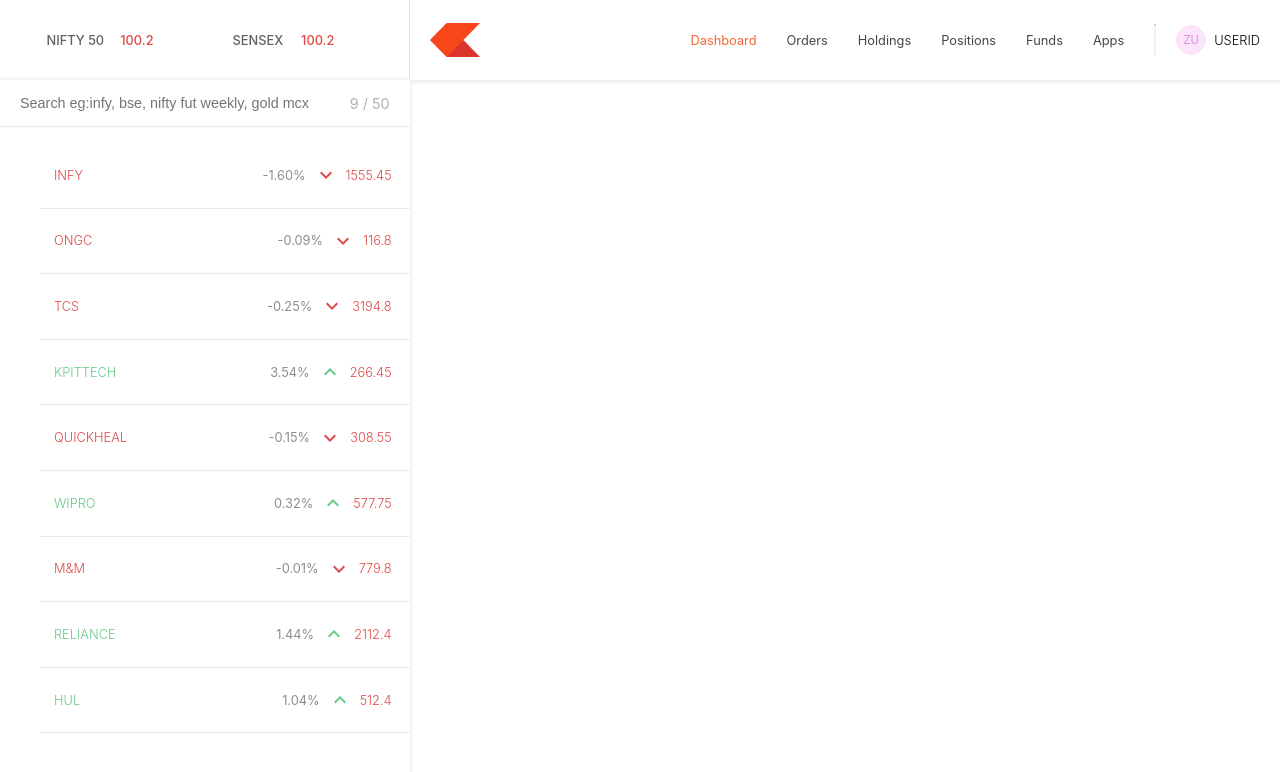
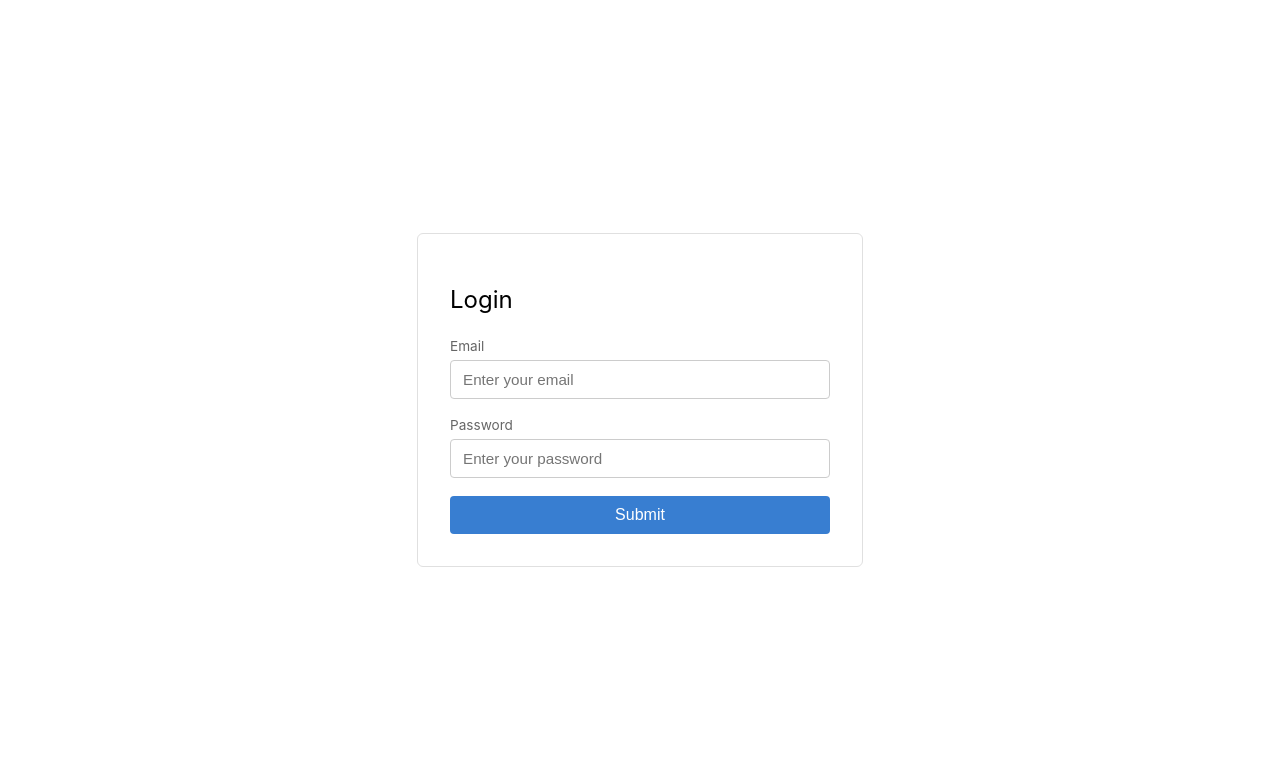
Before and after one commit to riyaaa15/stock-trading-platform, a React (Vite) app in the folder dashboard/: page /login in a window 1280 px wide. Shown: the top 772 px of the page. Built offline with nearby package versions, Linux system fonts and the light colour scheme.

Commit message:
Add login and signup pages

```diff
--- a/dashboard/src/App.jsx
+++ b/dashboard/src/App.jsx
@@ -1,7 +1,17 @@
+import { Route, Routes } from "react-router-dom";
+
 import Home from "./components/Home";
+import Login from "./components/Login";
+import Signup from "./components/Signup";
 
 function App() {
-return <Home />;
+  return (
+    <Routes>
+      <Route path="/login" element={<Login />} />
+      <Route path="/signup" element={<Signup />} />
+      <Route path="/*" element={<Home />} />
+    </Routes>
+  );
 }
 
 export default App;
--- /dev/null
+++ b/dashboard/src/components/Login.css
@@ -0,0 +1,52 @@
+.auth-page {
+  display: flex;
+  align-items: center;
+  justify-content: center;
+  min-height: 100vh;
+  background: #fff;
+}
+
+.auth-card {
+  width: 100%;
+  max-width: 380px;
+  padding: 32px;
+  border: 1px solid #e0e0e0;
+  border-radius: 6px;
+}
+
+.auth-card h2 {
+  font-weight: 400;
+  margin-bottom: 24px;
+}
+
+.auth-card label {
+  display: block;
+  font-size: 0.85rem;
+  color: #666;
+  margin-bottom: 6px;
+}
+
+.auth-card input {
+  width: 100%;
+  box-sizing: border-box;
+  padding: 10px 12px;
+  margin-bottom: 18px;
+  border: 1px solid #ccc;
+  border-radius: 4px;
+  font-size: 0.95rem;
+}
+
+.auth-card button {
+  width: 100%;
+  padding: 10px;
+  background: #387ed1;
+  color: #fff;
+  border: none;
+  border-radius: 4px;
+  font-size: 1rem;
+  cursor: pointer;
+}
+
+.auth-card button:hover {
+  background: #2f6ab3;
+}
--- /dev/null
+++ b/dashboard/src/components/Login.jsx
@@ -0,0 +1,61 @@
+import React, { useState } from "react";
+import "./Login.css";
+import axios from "axios";
+import { useNavigate } from "react-router-dom";
+
+const Login = () => {
+  const [inputValue, setInputValue] = useState({ email: "", password: "" });
+  const { email, password } = inputValue;
+
+  const handleOnChange = (e) => {
+    const { name, value } = e.target;
+    setInputValue({ ...inputValue, [name]: value });
+  };
+
+  const navigate = useNavigate();
+
+  const handleSubmit = async (e) => {
+    e.preventDefault();
+    try {
+      const res = await axios.post("http://localhost:3002/login", inputValue);
+      localStorage.setItem("token", res.data.token);
+      navigate("/");
+    } catch (err) {
+      console.log(err);
+      alert(err.response?.data?.message || "Something went wrong");
+    }
+  };
+
+  return (
+    <div className="auth-page">
+      <div className="auth-card">
+        <h2>Login</h2>
+        <form onSubmit={handleSubmit}>
+          <label htmlFor="email">Email</label>
+          <input
+            type="email"
+            name="email"
+            id="email"
+            value={email}
+            placeholder="Enter your email"
+            onChange={handleOnChange}
+          />
+
+          <label htmlFor="password">Password</label>
+          <input
+            type="password"
+            name="password"
+            id="password"
+            value={password}
+            placeholder="Enter your password"
+            onChange={handleOnChange}
+          />
+
+          <button type="submit">Submit</button>
+        </form>
+      </div>
+    </div>
+  );
+};
+
+export default Login;
--- /dev/null
+++ b/dashboard/src/components/Signup.jsx
@@ -0,0 +1,74 @@
+import React, { useState } from "react";
+import "./Login.css";
+import axios from "axios";
+import { useNavigate } from "react-router-dom";
+
+const Signup = () => {
+  const [inputValue, setInputValue] = useState({
+    username: "",
+    email: "",
+    password: "",
+  });
+  const { username, email, password } = inputValue;
+
+  const handleOnChange = (e) => {
+    const { name, value } = e.target;
+    setInputValue({ ...inputValue, [name]: value });
+  };
+
+  const navigate = useNavigate();
+
+  const handleSubmit = async (e) => {
+      e.preventDefault();
+      try {
+        const res = await axios.post("http://localhost:3002/signup", inputValue);
+        localStorage.setItem("token", res.data.token);
+        navigate("/");
+      } catch (err) {
+        console.log(err);
+        alert(err.response?.data?.message || "Something went wrong");
+      }
+    };
+
+  return (
+    <div className="auth-page">
+      <div className="auth-card">
+        <h2>Signup</h2>
+        <form onSubmit={handleSubmit}>
+          <label htmlFor="username">Username</label>
+          <input
+            type="text"
+            name="username"
+            id="username"
+            value={username}
+            placeholder="Enter your username"
+            onChange={handleOnChange}
+          />
+          <label htmlFor="email">Email</label>
+          <input
+            type="email"
+            name="email"
+            id="email"
+            value={email}
+            placeholder="Enter your email"
+            onChange={handleOnChange}
+          />
+
+          <label htmlFor="password">Password</label>
+          <input
+            type="password"
+            name="password"
+            id="password"
+            value={password}
+            placeholder="Enter your password"
+            onChange={handleOnChange}
+          />
+
+          <button type="submit">Submit</button>
+        </form>
+      </div>
+    </div>
+  );
+};
+
+export default Signup;
```
